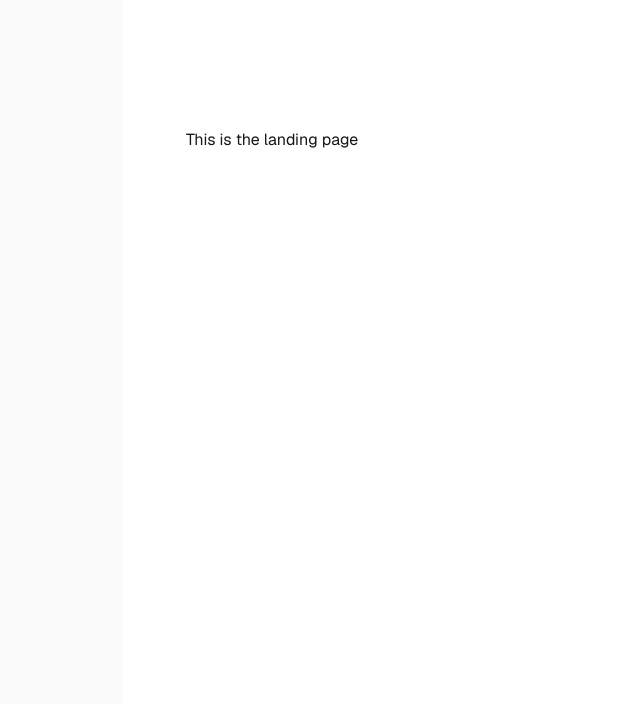
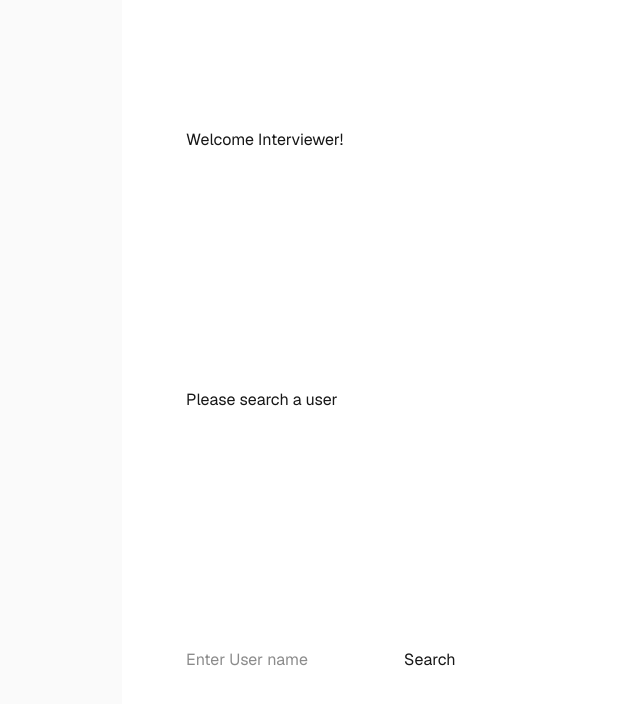
Before and after one commit to Graduate-Program-26/React-Assessment-Oarabile, a Next.js app: page / in a window 1280 px wide. Shown: the top 704 px of the page, without its empty margins (134-774 px from the left). Built offline with nearby package versions, Linux system fonts and the light colour scheme.

Commit message:
feat: added basic content to the landing page

```diff
--- a/src/app/page.tsx
+++ b/src/app/page.tsx
@@ -1,10 +1,33 @@
-import Image from "next/image";
+'use client';
+import { useRouter } from "next/navigation";
+import useStore from "../store/store";
 
 export default function Home() {
+  const router = useRouter();
+  const setSearch = useStore((state) => state.setSearchInput);
+  const Search = useStore((state) => state.searchInput);
   return (
     <div className="flex min-h-screen items-center justify-center bg-zinc-50 font-sans dark:bg-black">
       <main className="flex min-h-screen w-full max-w-3xl flex-col items-center justify-between py-32 px-16 bg-white dark:bg-black sm:items-start">
-        <div>This is the landing page</div>
+        <h1>
+          Welcome Interviewer!
+        </h1>
+        <div>
+          <article>Please search a user</article>
+        </div>
+        <div>
+          <input type="text" placeholder="Enter User name" value={Search} onChange={(e) => setSearch(e.target.value)}/>
+          <button onClick={() => {
+            if(Search){
+              router.push(`/demo/${Search}`)
+            }else{
+              //for now
+              alert("no user name was entered")
+            }
+          }}>
+            Search
+          </button>
+        </div>
       </main>
     </div>
   );
```
